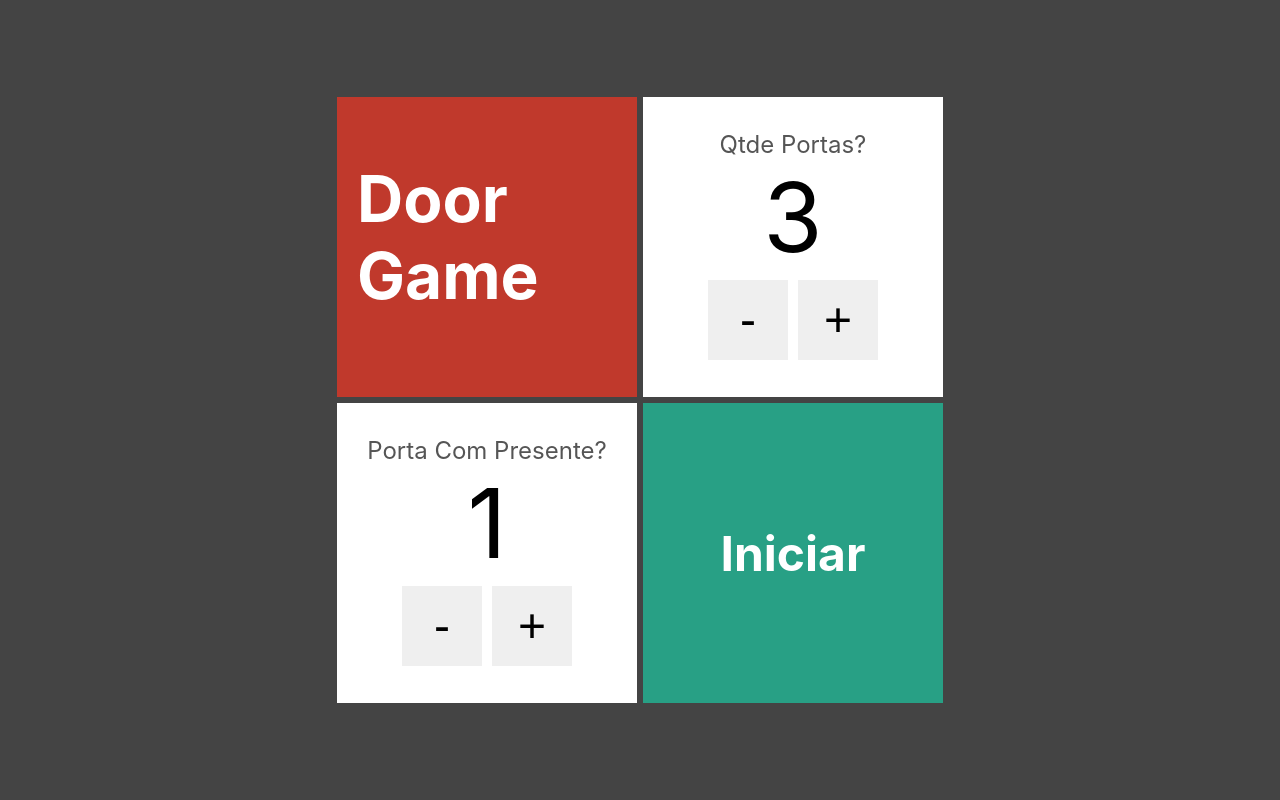
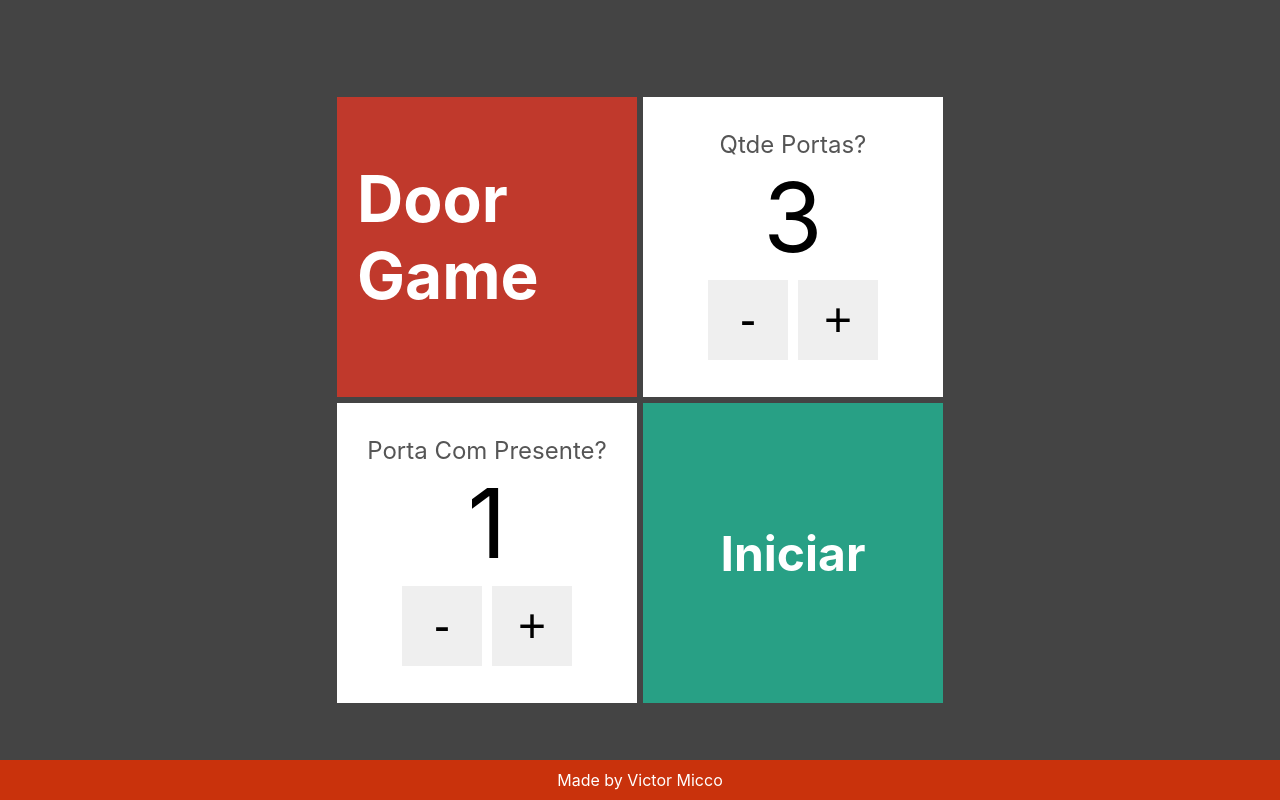
Before and after one commit to victormicco/DoorGame, a Next.js app: page / in a window 1280 px wide. Built offline with nearby package versions, Linux system fonts and the light colour scheme.

Commit message:
Footer implementation

```diff
--- /dev/null
+++ b/components/Footer.tsx
@@ -0,0 +1,8 @@
+import styles from "../styles/Footer.module.css";
+export default function Footer() {
+  return (
+    <footer className={styles.footer}>
+      <a href="https://www.github.com/victormicco">Made by Victor Micco</a>
+    </footer>
+  );
+}
--- a/pages/index.tsx
+++ b/pages/index.tsx
@@ -3,6 +3,7 @@
 import Link from "next/link";
 import EntradaNumerica from "./../components/EntradaNumerica";
 import { useState } from "react";
+import Footer from "../components/Footer";
 
 export default function Formulario() {
   const [qtdePortas, setQtdePortas] = useState(3);
@@ -37,6 +38,8 @@
             <h2 className={styles.link}>Iniciar</h2>
           </Link>
         </Cartao>
+
+        <Footer />
       </div>
     </div>
   );
--- a/pages/jogo/[portas]/[temPresente].tsx
+++ b/pages/jogo/[portas]/[temPresente].tsx
@@ -4,6 +4,7 @@
 import { atualizarPortas, criarPortas } from "../../../functions/portas";
 import Link from "next/link";
 import { useRouter } from "next/router";
+import Footer from "../../../components/Footer";
 
 export default function Jogo() {
   const router = useRouter();
@@ -53,6 +54,7 @@
           <button>Reiniciar Jogo</button>
         </Link>
       </div>
+      <Footer />
     </div>
   );
 }
--- /dev/null
+++ b/styles/Footer.module.css
@@ -0,0 +1,12 @@
+.footer {
+  display: flex;
+  position: fixed;
+  bottom: 0;
+  background-color: #c9320c;
+  width: 100%;
+  justify-content: flex-start;
+  justify-content: center;
+  align-items: center;
+  height: 40px;
+  left: 0;
+}
```
